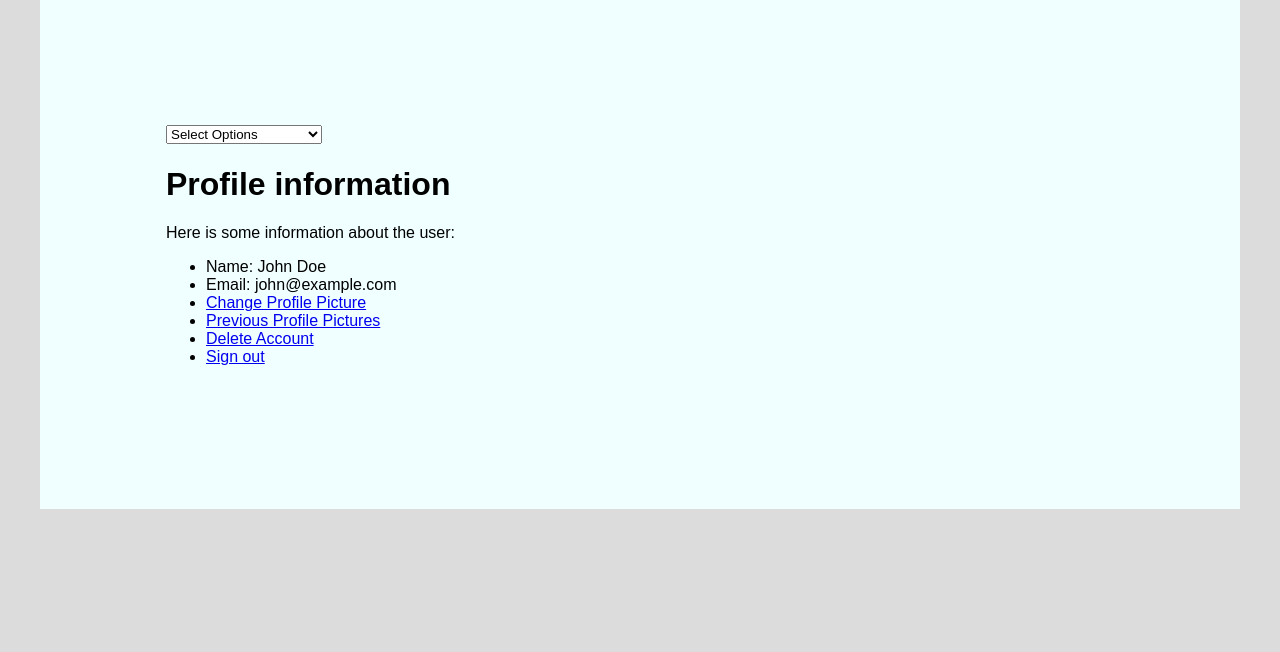
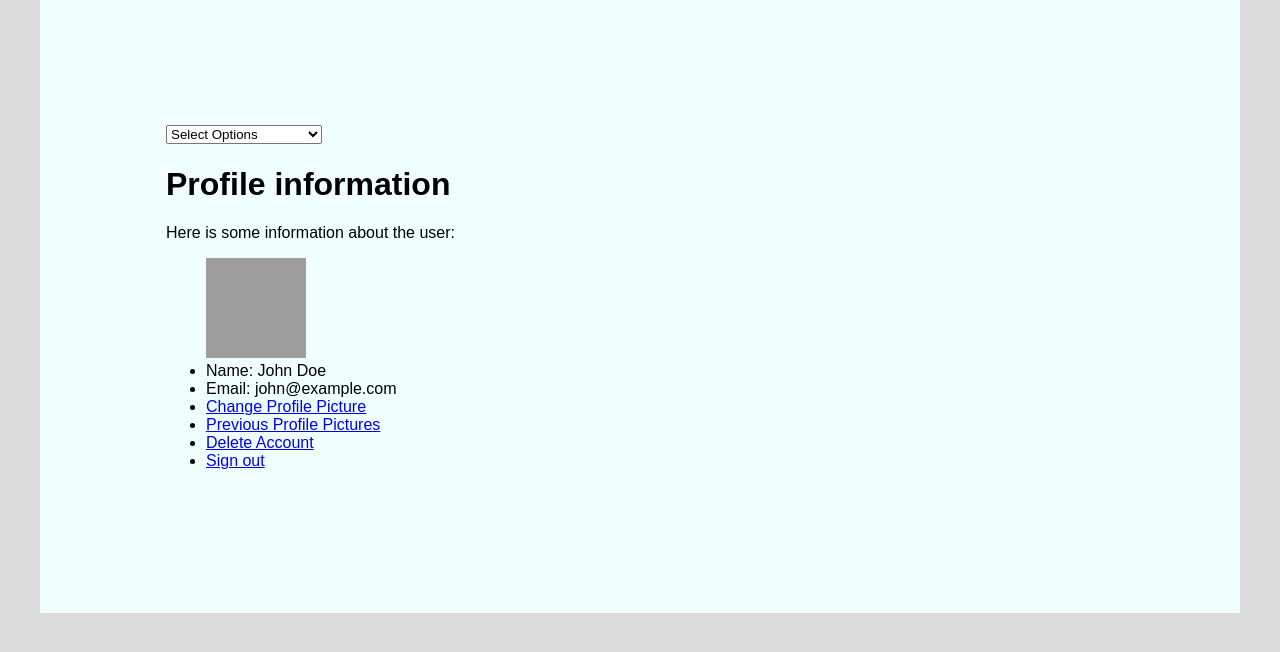
Before and after one commit to software-students-spring2024/2-web-app-exercise-snail-men, a Flask app: page /profile in a window 1280 px wide. Shown: the part 108-760 px from the top of the page. Run offline with Flask 3, Linux system fonts and the light colour scheme; data that the repository does not hold is empty; some libraries are stand-ins or nearby versions; grey boxes are pictures that could not be loaded.

Commit message:
display picture on profile page

```diff
--- a/templates/profile.html
+++ b/templates/profile.html
@@ -5,6 +5,8 @@
     <p>Here is some information about the user:</p>
     <ul>
         <!-- Will be done dynamically -->
+        <img src="https://www.iprcenter.gov/image-repository/blank-profile-picture.png/@@images/image.png" alt="Profile Picture", width="100", height="100">
+
         <li>Name: John Doe</li>
         <li>Email: john@example.com</li>
 
```
